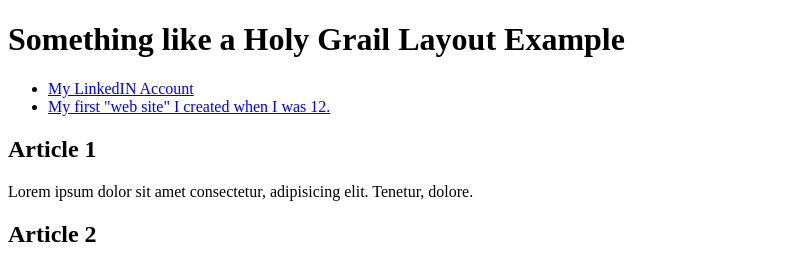
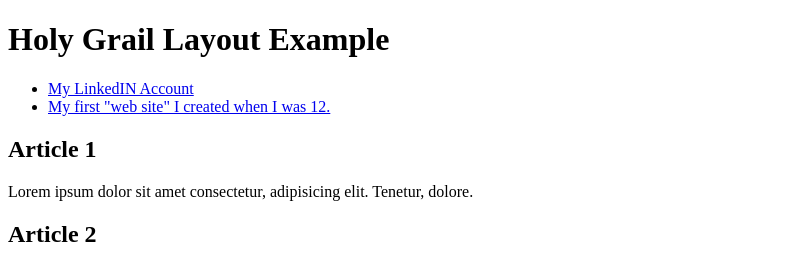
Before and after one commit to cesarjoliveira/wdd130, a plain HTML site: page week02/holygrail.html in a window 1280 px wide. Shown: the top 265 px of the page, without its empty margins (0-802 px from the left). Drawn offline with Linux system fonts and the light colour scheme.

Commit message:
fixing bugs

```diff
--- a/week02/holygrail.html
+++ b/week02/holygrail.html
@@ -5,14 +5,14 @@
     <meta charset="UTF-8">
     <meta name="viewport" content="width=device-width, initial-scale=1.0">
     <title>Cesar Jose de Oliveira | Holy Grail Layout Example</title>
-    <meta name="description" content="A common layout example on the web called the "holy grail" layout">
+    <meta name="description" content="A common layout example on the web called the holy grail layout">
     <meta name="author" content="Cesar Jose de Oliveira">
 </head>
 
 <body>
     <header>
         <h1>
-            Something like a Holy Grail Layout Example
+            Holy Grail Layout Example
         </h1>
     </header>
     <nav>
```
